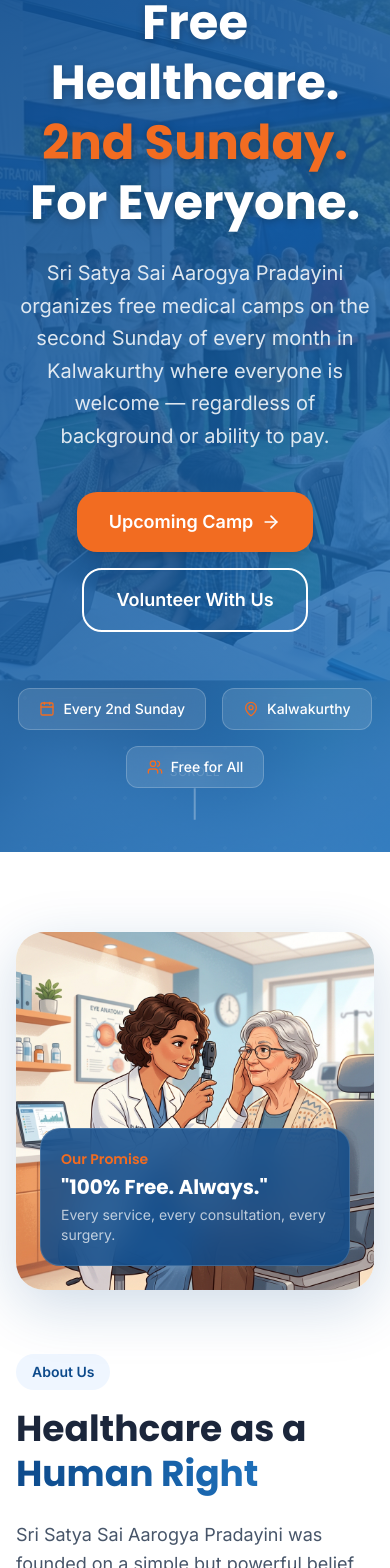
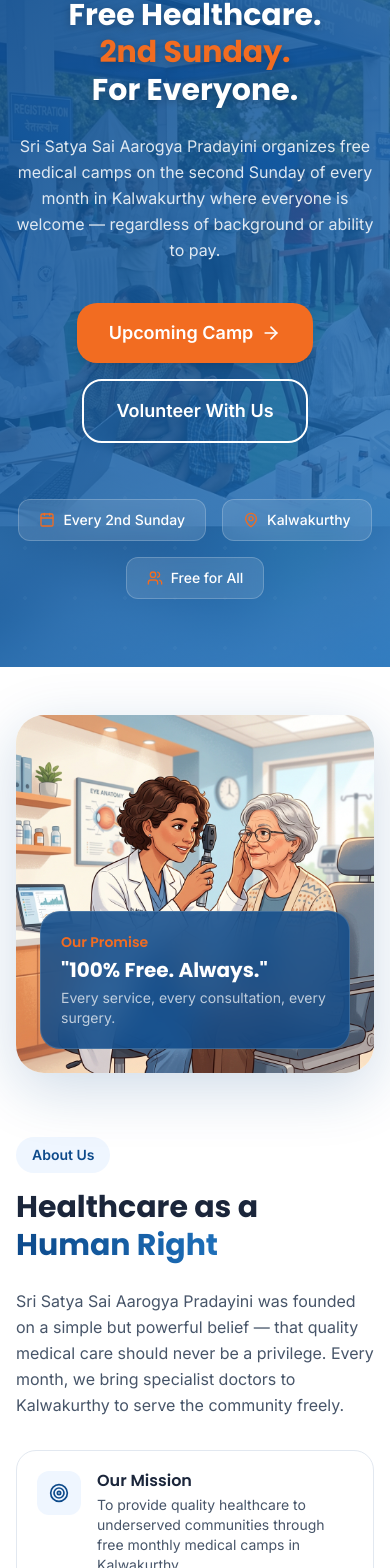
Before and after one commit to gubbahrudhay/aarogya-pradayini, a React (Vite) app: page / in a window 390 px wide. Shown: the part 177-1745 px from the top of the page. Built offline with nearby package versions, Linux system fonts and the light colour scheme.

Commit message:
feat: updates to hero scroll, mobile spacing, and statistics layout

```diff
--- a/src/index.css
+++ b/src/index.css
@@ -44,7 +44,7 @@
   }
 
   .section-padding {
-    @apply py-20 px-4 sm:px-6 lg:px-8;
+    @apply py-12 px-4 sm:py-20 sm:px-6 lg:px-8;
   }
 
   .container-max {
@@ -52,11 +52,11 @@
   }
 
   .section-title {
-    @apply text-4xl md:text-5xl font-bold text-text-primary font-poppins leading-tight;
+    @apply text-3xl sm:text-4xl md:text-5xl font-bold text-text-primary font-poppins leading-tight;
   }
 
   .section-subtitle {
-    @apply text-lg md:text-xl text-text-secondary font-inter leading-relaxed;
+    @apply text-base sm:text-lg md:text-xl text-text-secondary font-inter leading-relaxed;
   }
 
   .card {
--- a/src/sections/About.jsx
+++ b/src/sections/About.jsx
@@ -113,7 +113,7 @@ export default function About() {
 
             <motion.div variants={fadeUp} transition={{ duration: 0.5 }} className="flex flex-wrap gap-6">
               {[
-                { label: 'Patients Served', value: '500+/month' },
+                { label: 'Patients / Month', value: '500+' },
                 { label: 'Total Camps Done', value: '50+' },
                 { label: 'Cost to Patient', value: '₹0' },
               ].map((stat) => (
--- a/src/sections/Hero.jsx
+++ b/src/sections/Hero.jsx
@@ -52,7 +52,7 @@ export default function Hero() {
           initial={{ opacity: 0, y: 40 }}
           animate={{ opacity: 1, y: 0 }}
           transition={{ duration: 0.7, delay: 0.1 }}
-          className="text-5xl sm:text-6xl md:text-7xl lg:text-8xl font-poppins font-bold text-white text-shadow leading-tight mb-6"
+          className="text-3xl sm:text-6xl md:text-7xl lg:text-8xl font-poppins font-bold text-white text-shadow leading-tight mb-6"
         >
           Free Healthcare.
           <br />
@@ -66,7 +66,7 @@ export default function Hero() {
           initial={{ opacity: 0, y: 30 }}
           animate={{ opacity: 1, y: 0 }}
           transition={{ duration: 0.7, delay: 0.25 }}
-          className="text-xl md:text-2xl text-white/85 font-inter max-w-3xl mx-auto mb-10 leading-relaxed"
+          className="text-base sm:text-xl md:text-2xl text-white/85 font-inter max-w-3xl mx-auto mb-10 leading-relaxed"
         >
           Sri Satya Sai Aarogya Pradayini organizes free medical camps on the second Sunday of every month in Kalwakurthy
           where everyone is welcome — regardless of background or ability to pay.
@@ -115,18 +115,6 @@ export default function Hero() {
         </motion.div>
       </div>
 
-      {/* Scroll indicator */}
-      <motion.div
-        initial={{ opacity: 0 }}
-        animate={{ opacity: 1 }}
-        transition={{ delay: 1.2 }}
-        className="absolute bottom-8 left-1/2 -translate-x-1/2"
-      >
-        <div className="flex flex-col items-center gap-2">
-          <p className="text-white/60 text-xs font-inter tracking-wider uppercase">Scroll</p>
-          <div className="w-0.5 h-8 bg-white/40 rounded-full animate-pulse" />
-        </div>
-      </motion.div>
     </section>
   );
 }
--- a/src/sections/Impact.jsx
+++ b/src/sections/Impact.jsx
@@ -55,15 +55,6 @@ const stats = [
     desc: 'Providing consistent healthcare outreach',
     color: 'text-green-400',
     bg: 'bg-green-500/20',
-  },
-  {
-    icon: Award,
-    end: 24,
-    suffix: '+',
-    label: 'Medical Specialists',
-    desc: 'Experienced doctors volunteering their time',
-    color: 'text-orange-400',
-    bg: 'bg-orange-500/20',
   },
   {
     icon: Heart,
```
